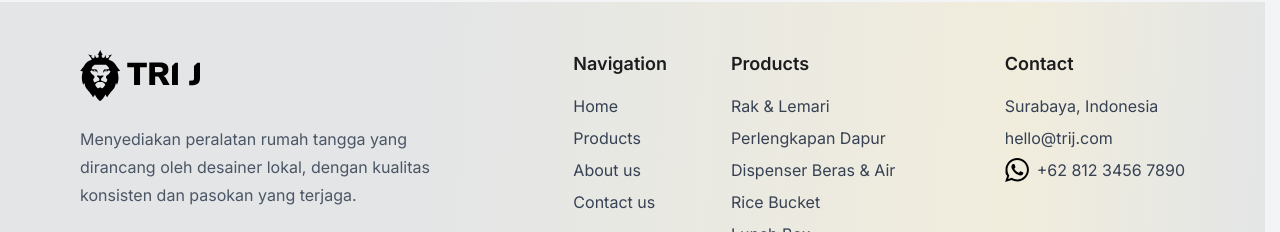
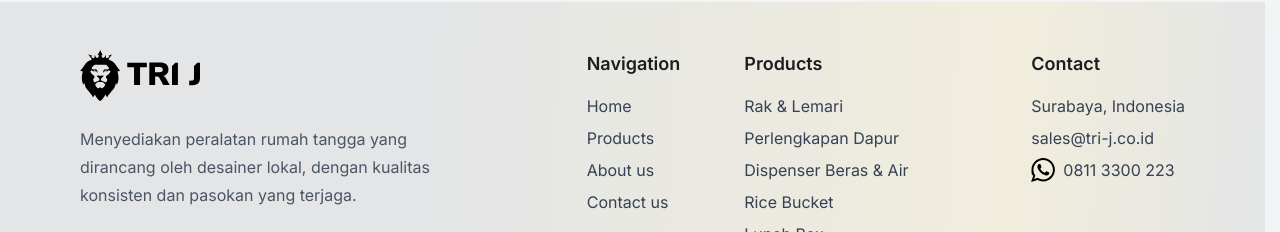
Before and after one commit to teguhpras30/webtrij, a Next.js app: page /products/1 in a window 1280 px wide. Shown: the part 863-1095 px from the top of the page. Built offline with nearby package versions, Linux system fonts and the light colour scheme; no server answers; the database is empty.

Commit message:
fix(contact): update email address to sales@tri-j.co.id on contact-us page and footer

```diff
--- a/components/contactUs/ContactHero.tsx
+++ b/components/contactUs/ContactHero.tsx
@@ -3,8 +3,6 @@
 import ContactForm from "./ContactForm";
 import { motion } from "framer-motion";
 import Image from "next/image";
-
-
 
 export default function ContactHero() {
     return (
@@ -62,7 +60,12 @@ export default function ContactHero() {
                             </p>
 
                             <h3 className="break-all text-2xl font-bold sm:text-3xl lg:text-[32px] xl:text-[42px]">
-                                sales@trij.com
+                                <a
+                                    href="mailto:sales@tri-j.co.id"
+                                    className="transition-colors hover:text-[#774EFC]"
+                                >
+                                    sales@tri-j.co.id
+                                </a>
                             </h3>
                         </div>
 
--- a/components/layout/Footer.tsx
+++ b/components/layout/Footer.tsx
@@ -99,12 +99,16 @@ export default function Footer() {
 
                     <div className="space-y-2 text-gray-700">
                         <p>Surabaya, Indonesia</p>
-                        <p>hello@trij.com</p>
+                        <p>
+                            <a href="mailto:sales@tri-j.co.id" className="transition-colors hover:text-[#774EFC]">
+                                sales@tri-j.co.id
+                            </a>
+                        </p>
                         <a
-                            href="https://wa.me/6281234567890"
+                            href="https://wa.me/628113300223"
                             target="_blank"
                             rel="noreferrer"
-                            aria-label="Chat WhatsApp di +62 812 3456 7890"
+                            aria-label="Chat WhatsApp di +62 811-3300-223"
                             className="group inline-flex items-center gap-2 transition-colors hover:text-[#25D366]"
                         >
                             <span className="relative h-6 w-6">
@@ -123,7 +127,7 @@ export default function Footer() {
                                     className="opacity-0 transition-opacity group-hover:opacity-100"
                                 />
                             </span>
-                            +62 812 3456 7890
+                            0811 3300 223
                         </a>
                     </div>
                 </div>
```
